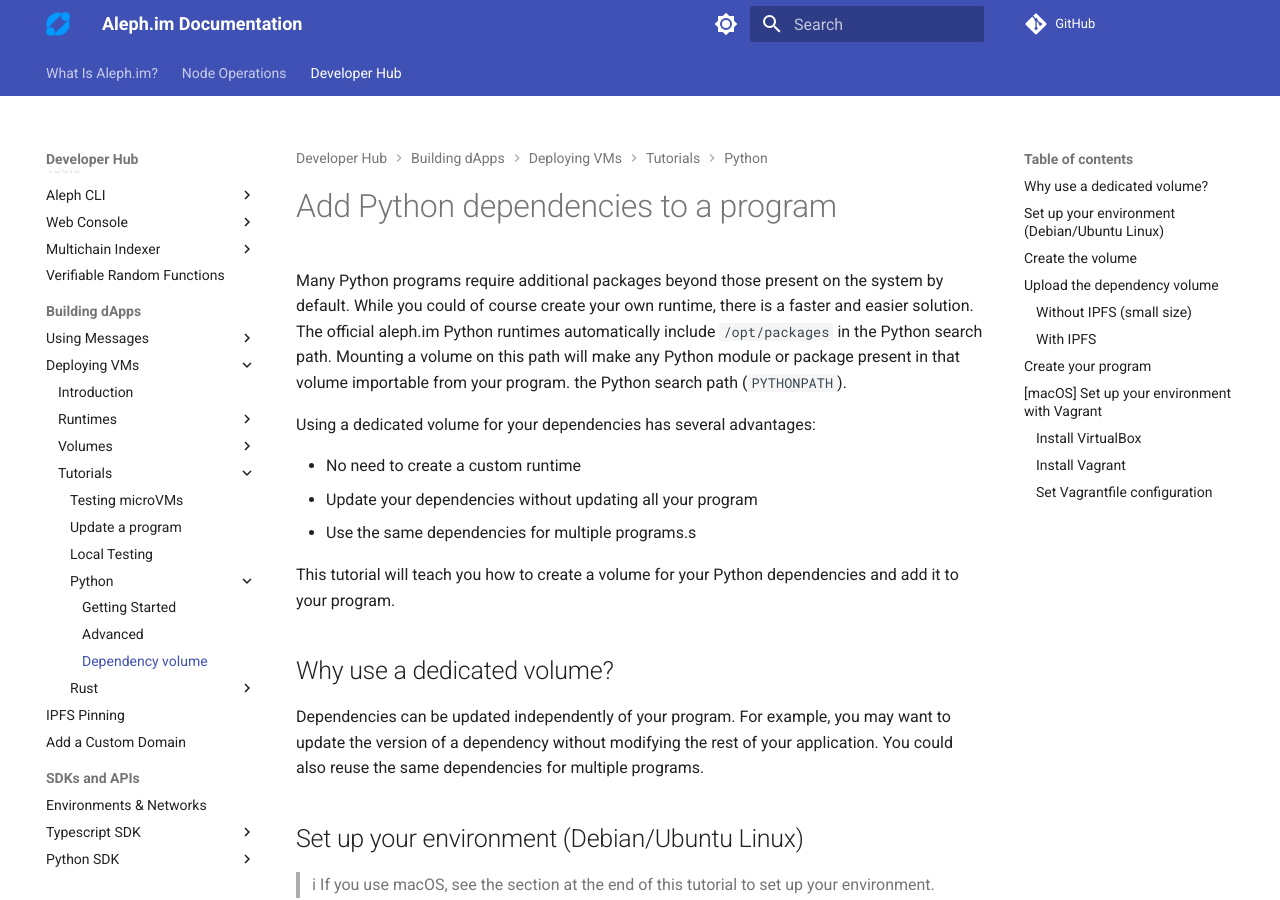
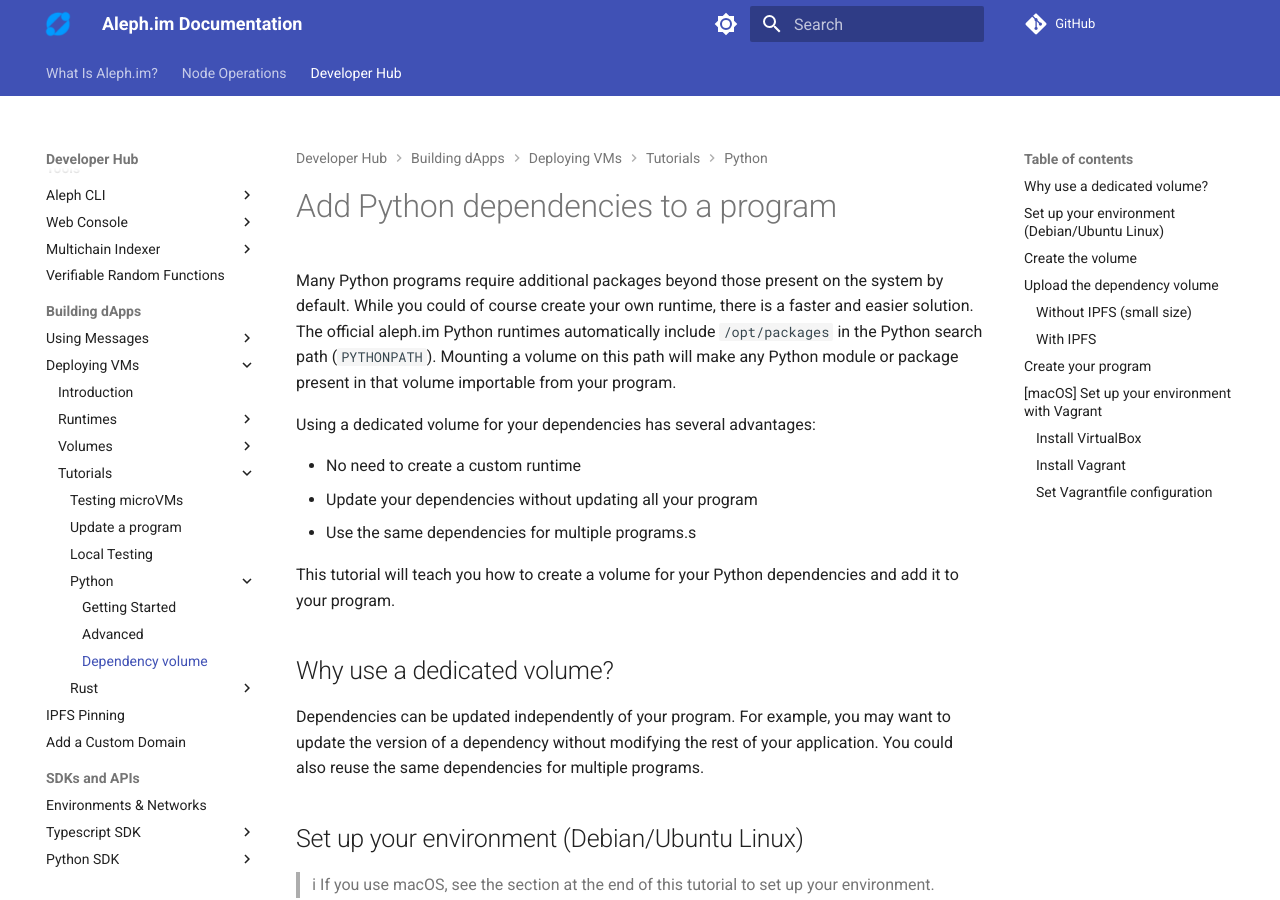
Before and after one commit to aleph-im/aleph-docs, an MkDocs documentation site: the page built from docs/guides/python/dependency_volume.md, in a window 1280 px wide and 900 px high. Built offline with MkDocs 1.6.1 and Material for MkDocs 9.7.7, drawn with Linux system fonts in a browser that asks for light colours; plug-ins that fetch from the network failed and are left out; comment, search, counter and statistics services are not loaded.

Commit message:
fix(python/dependency_volume): Remove duplicated text

```diff
--- a/docs/guides/python/dependency_volume.md
+++ b/docs/guides/python/dependency_volume.md
@@ -2,8 +2,7 @@
 
 Many Python programs require additional packages beyond those present on the system by default.
 While you could of course create your own runtime, there is a faster and easier solution.
-The official aleph.im Python runtimes automatically include `/opt/packages` in the Python search path. Mounting a volume on this path will make any Python module or package present in that volume importable from your program.
-the Python search path (`PYTHONPATH`).
+The official aleph.im Python runtimes automatically include `/opt/packages` in the Python search path (`PYTHONPATH`). Mounting a volume on this path will make any Python module or package present in that volume importable from your program.
 
 Using a dedicated volume for your dependencies has several advantages:
 
```
